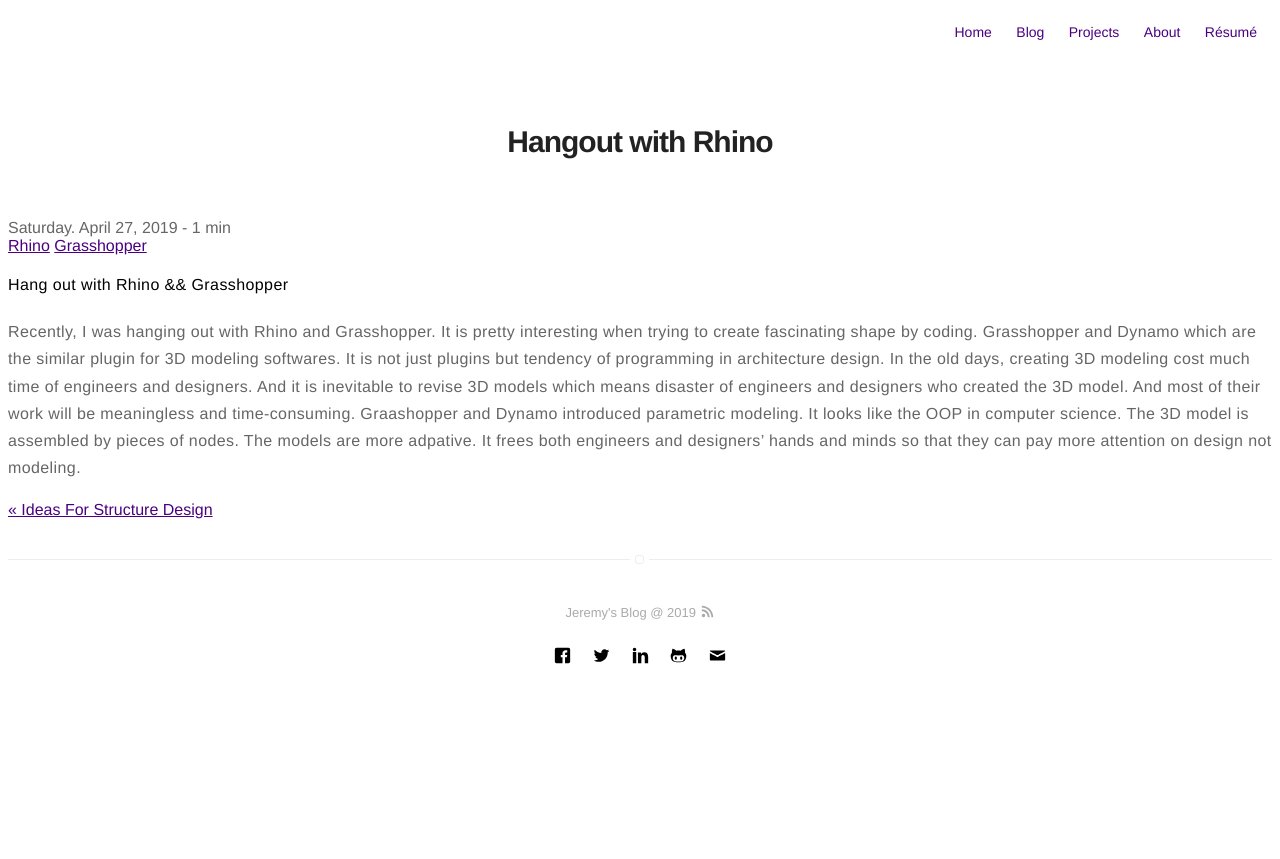
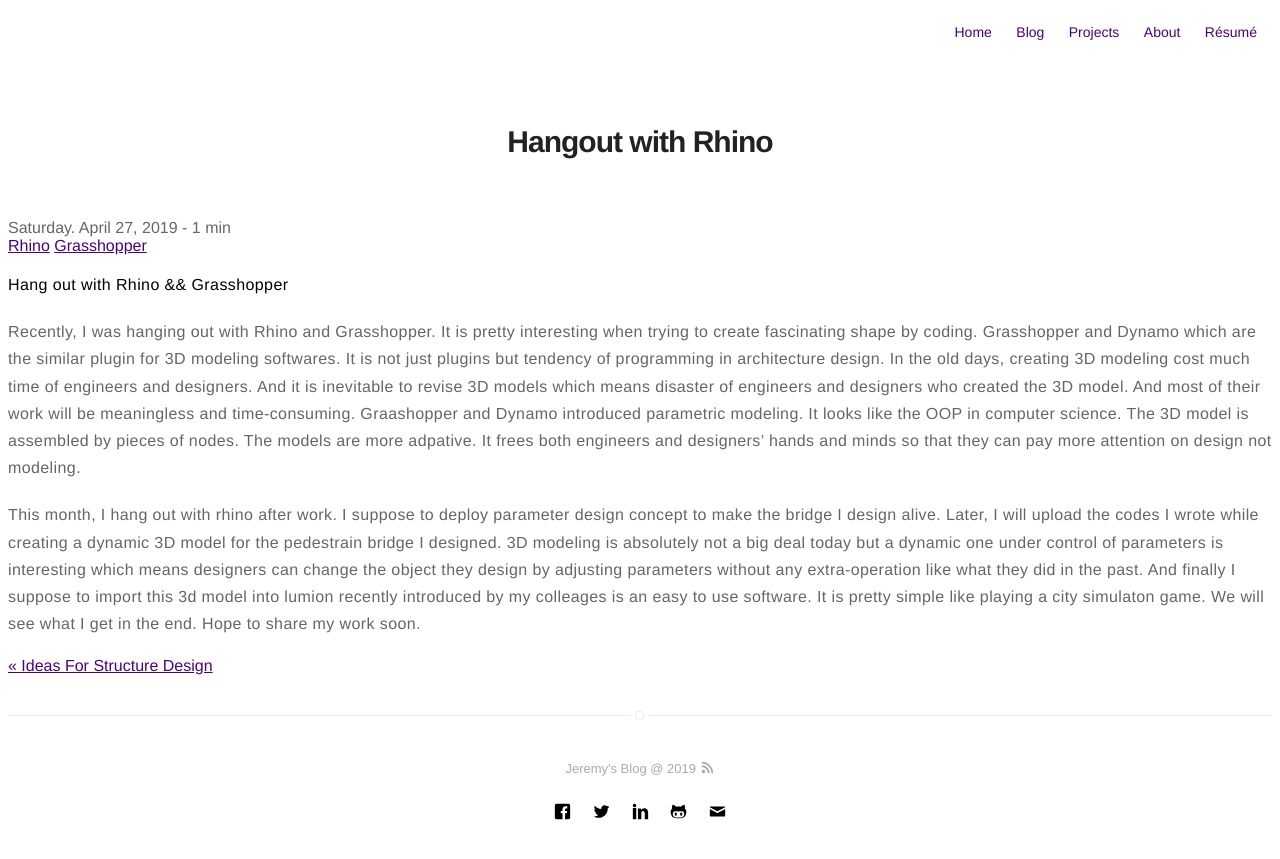
Before and after one commit to JeremyInCMU/JeremyInCMU.github.io, a Jekyll site: the page built from _posts/2019-4-27-SecondPost.md, in a window 1280 px wide. Shown: the top 859 px of the page. Built offline with Jekyll 4.4.1, drawn with Linux system fonts in a browser that asks for light colours.

Commit message:
19-04-27-01

```diff
--- a/_posts/2019-4-27-SecondPost.md
+++ b/_posts/2019-4-27-SecondPost.md
@@ -10,3 +10,7 @@
 
 Recently, I was hanging out with Rhino and Grasshopper. It is pretty interesting when trying to create fascinating shape by coding. Grasshopper and Dynamo which are the similar plugin for 3D modeling softwares.
 It is not just plugins but tendency of programming in architecture design. In the old days, creating 3D modeling cost much time of engineers and designers. And it is inevitable to revise 3D models which means disaster of engineers and designers who created the 3D model. And most of their work will be meaningless and time-consuming. Graashopper and Dynamo introduced parametric modeling. It looks like the OOP in computer science. The 3D model is assembled by pieces of nodes. The models are more adpative. It frees both engineers and designers' hands and minds so that they can pay more attention on design not modeling.
+
+This month, I hang out with rhino after work. I suppose to deploy parameter design concept to make the bridge
+I design alive. Later, I will upload the codes I wrote while creating a dynamic 3D model for the pedestrain bridge I designed. 3D modeling is absolutely not a big deal today but a dynamic one under control of parameters
+is interesting which means designers can change the object they design by adjusting parameters without any extra-operation like what they did in the past. And finally I suppose to import this 3d model into lumion recently introduced by my colleages is an easy to use software. It is pretty simple like playing a city simulaton game. We will see what I get in the end. Hope to share my work soon.
```
Also changed, not shown: _posts/2019-3-30-HelloWorld.md (line endings or trailing spaces).
